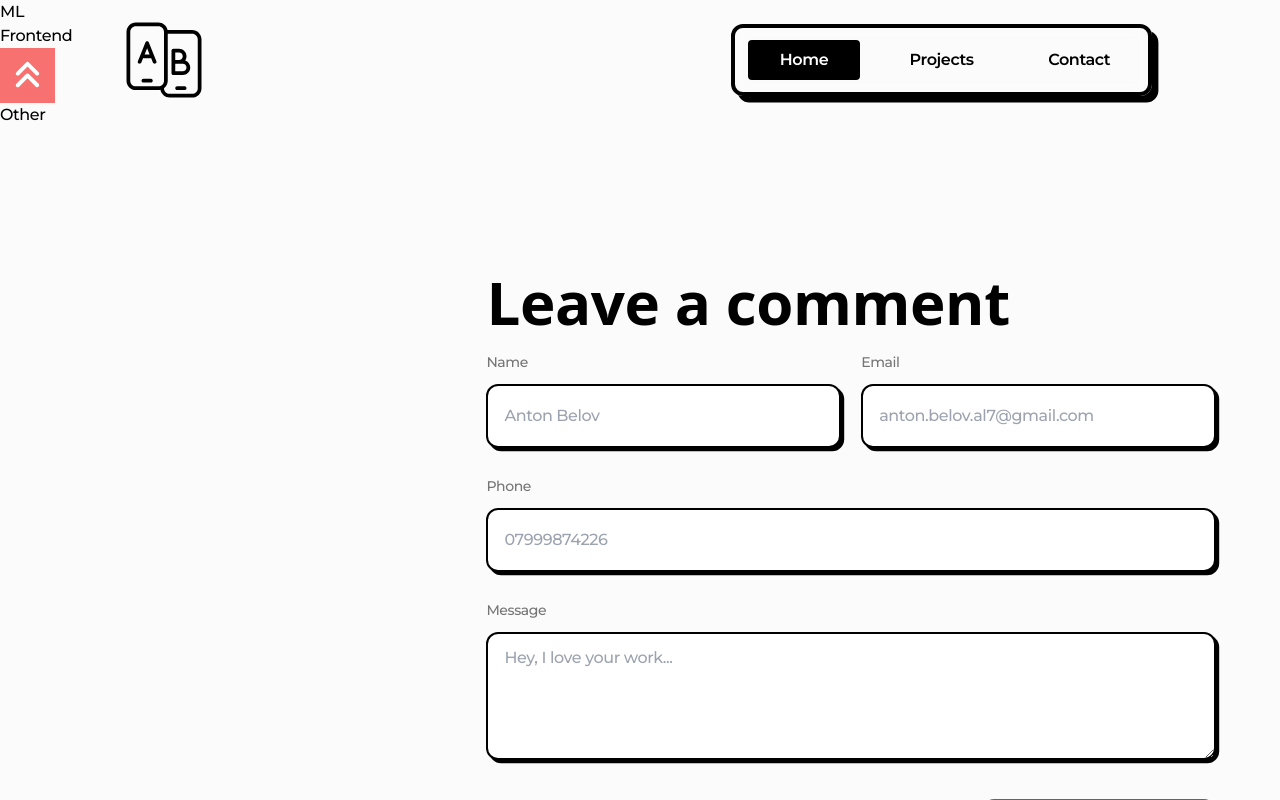
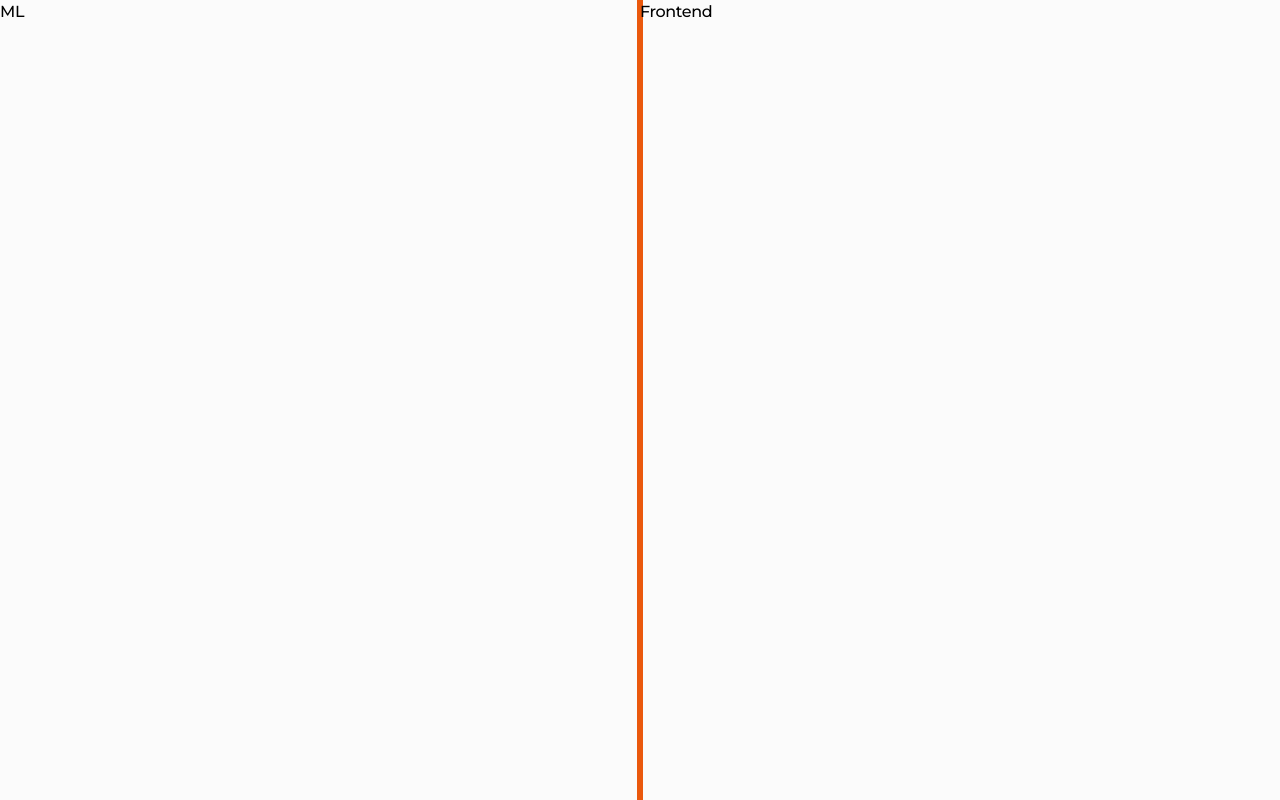
Before and after one commit to Commit2Cosmos/Porfolio-2.0, a Next.js app: page /projects in a window 1280 px wide. Shown: the top 800 px of the page. Built offline with nearby package versions, Linux system fonts and the light colour scheme.

Commit message:
before adding projects animation

```diff
--- a/src/app/layout.tsx
+++ b/src/app/layout.tsx
@@ -1,9 +1,6 @@
 import type { Metadata } from "next";
 import "./globals.css";
 import { Montserrat } from 'next/font/google';
-import Navbar from "@/navigation/navbar";
-import Contact from "@/contact/contact"
-import Footer from "@/footer/footer"
 
 
 export const inter = Montserrat({ subsets: ['latin'] });
@@ -24,10 +21,7 @@ export default function RootLayout({
     return (
         <html lang="en">
             <body className={`${inter.className} antialiased bg-whitish-bg overflow-x-hidden overflow-visible select-none`}>
-                <Navbar />
                 {children}
-                <Contact />
-                <Footer />
             </body>
         </html>
     );
--- a/src/app/page.tsx
+++ b/src/app/page.tsx
@@ -1,13 +1,19 @@
+import Navbar from "@/navigation/navbar";
+import Footer from "@/footer/footer"
 import LandingMain from "@/landingMain/landingMain"
 import About from "@/about/about"
+import Contact from "@/contact/contact"
 
 
 
 export default function Landing() {
     return (
         <main>
+            <Navbar />
             <LandingMain />
             <About />
+            <Contact />
+            <Footer />
         </main>
     );
 }
--- /dev/null
+++ b/src/app/projects/children_layout.tsx
@@ -0,0 +1,17 @@
+import Navbar from "@/navigation/navbar";
+import Footer from "@/footer/footer"
+
+
+export default function ProjectsLayout({
+    children,
+    }:{
+    children: React.ReactNode;
+    }) {
+    return (
+        <>
+            <Navbar />
+            {children}
+            <Footer />
+        </>
+    );
+}
--- a/src/app/projects/components/frontend.tsx
+++ b/src/app/projects/components/frontend.tsx
@@ -6,7 +6,7 @@ import paths from "paths";
 
 export default function FrontEndSection() {
     return (
-        <div>
+        <div className="flex-1">
             <Link href={paths.frontend}>
                 Frontend
             </Link>
--- a/src/app/projects/components/ml.tsx
+++ b/src/app/projects/components/ml.tsx
@@ -6,7 +6,7 @@ import paths from "paths";
 
 export default function MLSection() {
     return (
-        <div>
+        <div className="flex-1">
             <Link href={paths.ml}>
                 ML
             </Link>
--- a/src/app/projects/frontend/page.tsx
+++ b/src/app/projects/frontend/page.tsx
@@ -1,10 +1,12 @@
-
+import ProjectsLayout from "../children_layout"
 
 
 export default function FrontendPage() {
     return (
-        <div>
-            Frontend Projects Section
-        </div>
+        <ProjectsLayout>
+            <div>
+                Frontend Projects Section
+            </div>
+        </ProjectsLayout>
     )
 }
--- a/src/app/projects/ml/page.tsx
+++ b/src/app/projects/ml/page.tsx
@@ -1,10 +1,12 @@
-
+import ProjectsLayout from "../children_layout"
 
 
 export default function MLPage() {
     return (
-        <div>
-            ML Projects Section
-        </div>
+        <ProjectsLayout>
+            <div>
+                ML Projects Section
+            </div>
+        </ProjectsLayout>
     )
 }
--- a/src/app/projects/other/page.tsx
+++ b/src/app/projects/other/page.tsx
@@ -1,10 +1,12 @@
-
+import ProjectsLayout from "../children_layout"
 
 
 export default function OtherPage() {
     return (
-        <div>
-            Other Projects Section
-        </div>
+        <ProjectsLayout>
+            <div>
+                Other Projects Section
+            </div>
+        </ProjectsLayout>
     )
 }
--- a/src/app/projects/page.tsx
+++ b/src/app/projects/page.tsx
@@ -13,12 +13,16 @@ export const metadata: Metadata = {
 
 export default function Projects() {
     return (
-        <main>
-            <section>
+        <main className="relative
+        w-screen h-screen
+        ">
+            <section className="outline-all w-full h-full
+            flex
+            ">
                 <MLSection />
                 <FrontEndSection />
             </section>
-            <div>
+            <div className='absolute'>
                 <HiChevronDoubleUp size='55' className='bg-red-400 dark:bg-red-500 text-white p-2' />
                 <Link href={paths.other}>
                     Other
```
